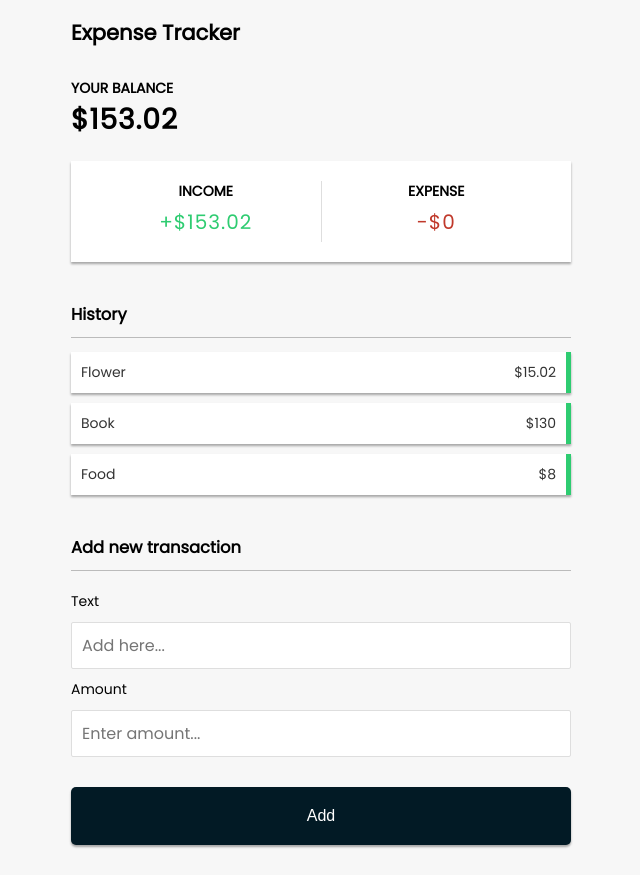
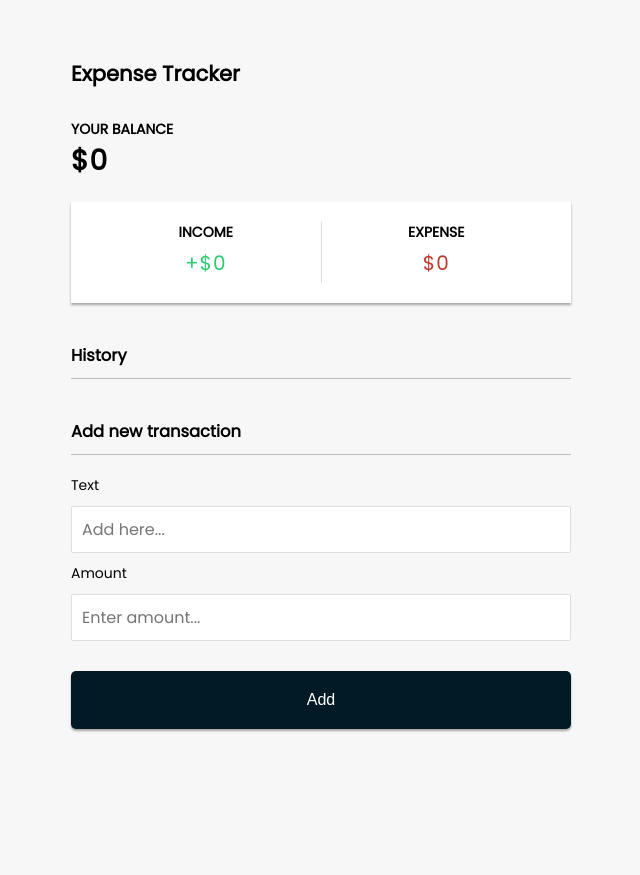
Before and after one commit to codes001/vuejs-expense-tracker, a Vue app: page / in a window 1280 px wide. Shown: the whole page, without its empty margins (319-959 px from the left). After the commit the page ends 800 px from the top, so only its background shows below. Built offline with nearby package versions, Linux system fonts and the light colour scheme.

Commit message:
Fixed delete bug

```diff
--- a/src/App.vue
+++ b/src/App.vue
@@ -20,25 +20,16 @@ import TransactionList from './components/TransactionList.vue';
 import IncomeExpenses from './components/IncomeExpenses.vue';
 import { useToast } from 'vue-toastification';
 
-import { ref, computed } from 'vue';
+import { ref, computed, onMounted } from 'vue';
 const toast = useToast();
-const transactions = ref([
-  {
-    id: 1,
-    text: 'Flower',
-    amount: 15.02,
-  },
-  {
-    id: 2,
-    text: 'Book',
-    amount: 130,
-  },
-  {
-    id: 3,
-    text: 'Food',
-    amount: 8,
-  },
-]);
+const transactions = ref([]);
+onMounted(() => {
+  const savedTransactions = JSON.parse(localStorage.getItem('transactions'));
+
+  if (savedTransactions) {
+    transactions.value = savedTransactions;
+  }
+});
 
 //BALANCE SUM
 const total = computed(() => {
--- a/src/components/IncomeExpenses.vue
+++ b/src/components/IncomeExpenses.vue
@@ -6,7 +6,7 @@
     </div>
     <div>
       <h4>Expense</h4>
-      <p id="money-minus" class="money minus">-${{ expenses }}</p>
+      <p id="money-minus" class="money minus">${{ expenses }}</p>
     </div>
   </div>
 </template>
--- a/src/components/TransactionList.vue
+++ b/src/components/TransactionList.vue
@@ -25,6 +25,6 @@ const props = defineProps({
 });
 
 const deleteTransaction = (id) => {
-  emit('transactionDeleted');
+  emit('transactionDeleted', id);
 };
 </script>
```
